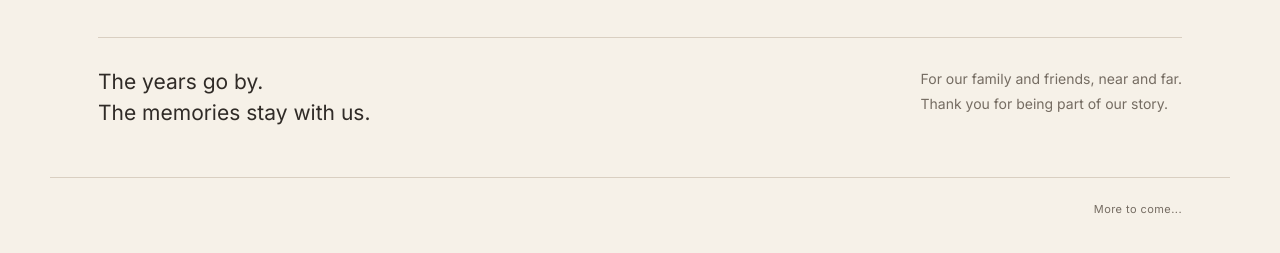
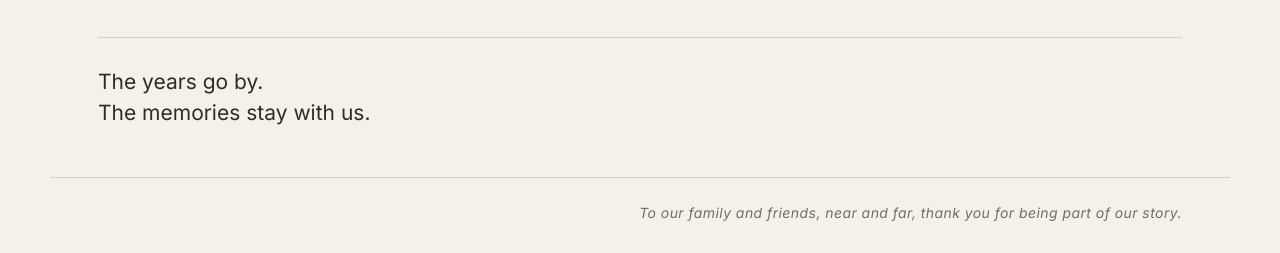
Before and after one commit to jfang193/mokfang.github.io, a plain HTML site: page index.html in a window 1280 px wide. Shown: the part 1754-2007 px from the top of the page. Drawn offline with Linux system fonts and the light colour scheme.

Commit message:
Move closing message to footer

```diff
--- a/index.html
+++ b/index.html
@@ -33,6 +33,7 @@
 @media(max-width:700px){.seal-figure figcaption{bottom:auto;top:4%;width:220px}.wedding-links a{min-height:44px}.year-bottom{gap:8px}.arrow{display:inline-flex;align-items:center;justify-content:center;width:26px;height:26px;border:1px solid var(--line);border-radius:50%;color:var(--red)}.arrow-glyph{display:none}.arrow svg{display:block;width:15px;height:15px}.featured .arrow{color:var(--paper);border-color:currentColor}header{padding-top:20px;padding-bottom:16px}nav a{display:inline-flex;align-items:center;min-height:44px}.hero{grid-template-columns:1fr;gap:20px;padding:8px 0 28px}h1{letter-spacing:-1.5px;margin-bottom:18px}.seal-figure{grid-row:1;--seal-size:240px}.intro{max-width:100%}.signature{margin-bottom:0}.section-heading{display:block;margin-bottom:22px}.section-heading p{margin-top:10px}.year{min-height:155px;padding:16px}.year strong{margin:8px 0 12px;font-size:38px}.year.wedding{padding:20px;column-gap:20px}.wedding strong{margin:0;font-size:38px}.note{flex-direction:column;gap:12px;padding-bottom:30px}footer{flex-wrap:wrap;gap:12px;font-size:11px}.latest-video{padding:28px 0 32px}.archive{padding-top:28px;padding-bottom:32px}}
 @media(max-width:540px){.year.wedding{grid-template-columns:1fr;gap:8px}.wedding .wedding-links{grid-column:1;grid-row:3;margin-top:4px}.wedding strong{margin:0}.years{grid-template-columns:1fr;gap:10px}.year:not(.wedding){display:grid;grid-template-columns:auto minmax(0,1fr);column-gap:20px;row-gap:6px;min-height:104px;padding:16px}.year:not(.wedding) .tag{grid-column:1/-1}.year:not(.wedding) strong{grid-column:1;grid-row:2;margin:0;font-size:34px}.year:not(.wedding) .year-bottom{grid-column:2;grid-row:2;align-self:center;margin:0}.year:not(.wedding) .year-note{grid-column:1/-1;margin:0!important}.year.year-performance{row-gap:2px}.year.year-performance .year-note{grid-column:2;line-height:1.4}.year.wedding{padding:16px}.video-player{max-width:min(100%,60svh)}}
 @media(prefers-reduced-motion:reduce){html{scroll-behavior:auto}.year{transition:none}.year:hover{transform:none}}
+.closing-message{font-style:italic;text-align:right;font-size:14px;line-height:1.8;color:var(--muted)}
 </style>
 </head>
 <body>
@@ -56,9 +57,10 @@
 <a class="year" href="https://youtube.com/shorts/4RT9vJyrJ4M" aria-label="Watch our 2023 recap video"><span class="tag">The archive</span><strong>2023</strong><span class="year-bottom">Watch our year<span class="arrow" aria-hidden="true"><span class="arrow-glyph">&nearr;</span><svg viewBox="0 0 24 24" fill="none" stroke="currentColor" stroke-width="1.5" stroke-linecap="round" stroke-linejoin="round"><path d="M7 17 17 7M7 7h10v10"/></svg></span></span></a>
 </div>
 </section>
-<aside class="note"><p>The years go by.<br>The memories stay with us.</p><span>For our family and friends, near and far.<br>Thank you for being part of our story.</span></aside>
+<aside class="note"><p>The years go by.<br>The memories stay with us.</p></aside>
+
 </main>
-<footer><span>More to come...</span></footer>
+<footer><span class="closing-message">To our family and friends, near and far, thank you for being part of our story.</span></footer>
 <script>
 const sealFigure = document.querySelector('.seal-figure');
 const sealInfo = document.querySelector('.seal-info');
```
